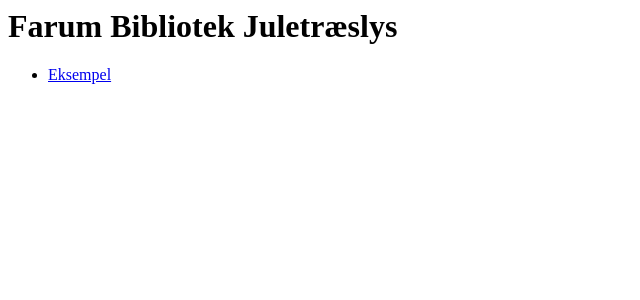
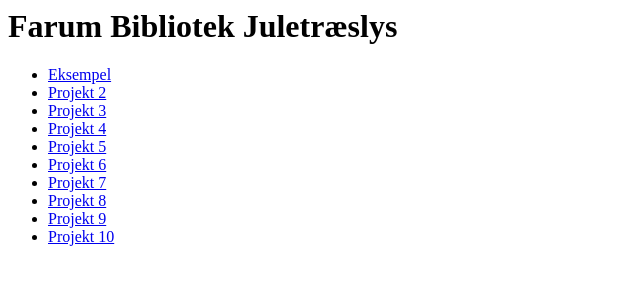
Before and after one commit to softace/xmasstree2019-main, a Flask app: page / in a window 1280 px wide. Shown: the top 300 px of the page, without its empty margins (0-640 px from the left). Run offline with Flask 2, Linux system fonts and the light colour scheme.

Commit message:
Adding projects

```diff
--- a/templates/index.html
+++ b/templates/index.html
@@ -6,6 +6,15 @@
     <h1>Farum Bibliotek Juletræslys</h1>
     <ul>
       <li><a href="http://farumbibliotek.codingpirates-furesø.dk:2001/">Eksempel</a></li>
+      <li><a href="http://farumbibliotek.codingpirates-furesø.dk:2002/">Projekt 2</a></li>
+      <li><a href="http://farumbibliotek.codingpirates-furesø.dk:2003/">Projekt 3</a></li>
+      <li><a href="http://farumbibliotek.codingpirates-furesø.dk:2004/">Projekt 4</a></li>
+      <li><a href="http://farumbibliotek.codingpirates-furesø.dk:2005/">Projekt 5</a></li>
+      <li><a href="http://farumbibliotek.codingpirates-furesø.dk:2006/">Projekt 6</a></li>
+      <li><a href="http://farumbibliotek.codingpirates-furesø.dk:2007/">Projekt 7</a></li>
+      <li><a href="http://farumbibliotek.codingpirates-furesø.dk:2008/">Projekt 8</a></li>
+      <li><a href="http://farumbibliotek.codingpirates-furesø.dk:2009/">Projekt 9</a></li>
+      <li><a href="http://farumbibliotek.codingpirates-furesø.dk:2010/">Projekt 10</a></li>
     </ul>
   </body>
 </html>
```
